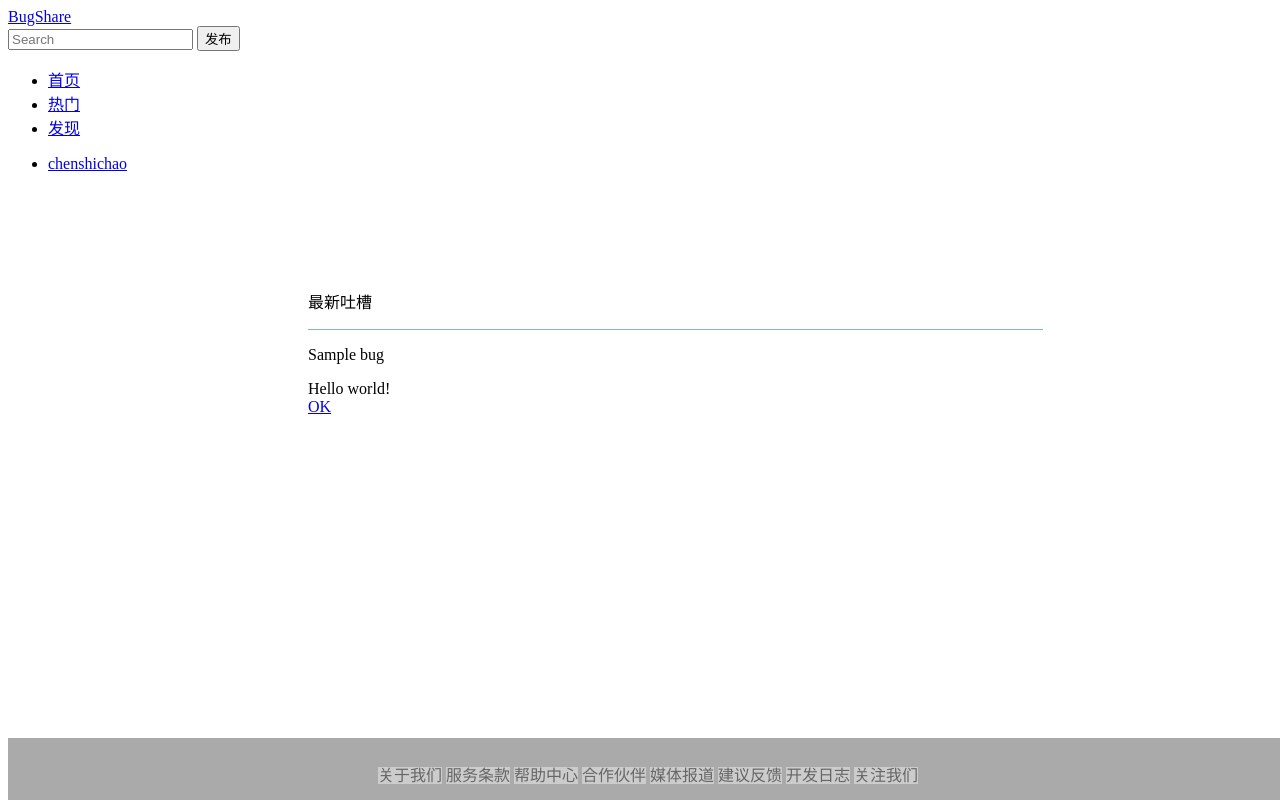
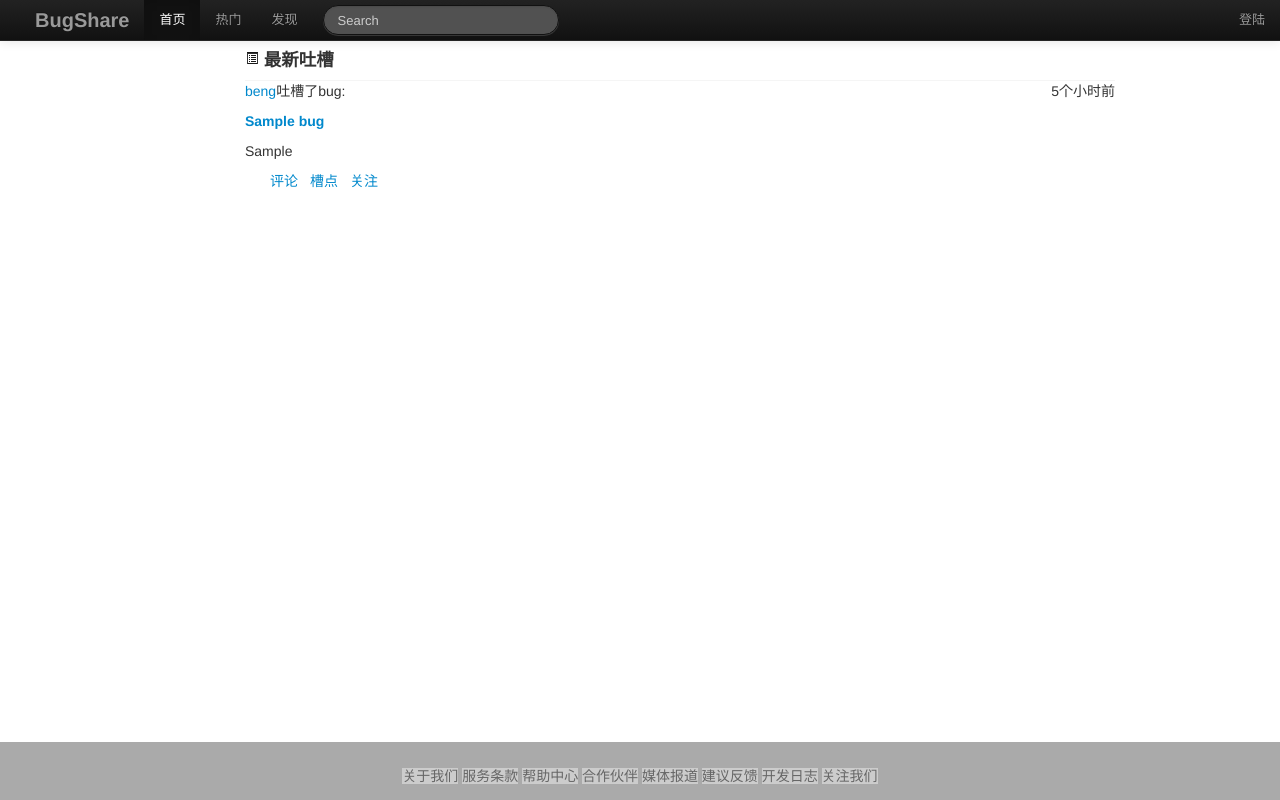
Before and after one commit to xiaochao/experience, a Django app: page /index in a window 1280 px wide. Run offline with Django 3.2, Linux system fonts and the light colour scheme; tables that the repository leaves empty hold one stand-in row (values such as "Sample post"); some libraries are stand-ins or nearby versions.

Commit message:
commint:add new feature

```diff
--- a/Manager/models.py
+++ b/Manager/models.py
@@ -1,4 +1,5 @@
 from django.db import models
+from datetime import *
 
 
 class User(models.Model):
@@ -9,7 +10,7 @@ class User(models.Model):
 class Bug(models.Model):
     title = models.CharField(max_length=200)
     explain = models.CharField(max_length=1000)
-    time = models.DateTimeField(auto_now_add=True)
+    time = models.DateTimeField(auto_now=True, default=datetime.now())
     author = models.CharField(max_length=10)
     delete = models.BooleanField(default=False)
     kind = models.CharField(max_length=1000)
--- a/Manager/views.py
+++ b/Manager/views.py
@@ -1,13 +1,14 @@
 # -*- coding: utf-8 -*-
 # Create your views here
 from django.shortcuts import render_to_response
-from django.http import HttpResponseRedirect
+from django.http import HttpResponseRedirect, Http404
 from Manager.forms import RegisteForm,LoginForm
 from Manager.error import *
 from django.views.decorators.csrf import csrf_exempt
 from django.contrib.auth.models import User
-from django.contrib.auth import authenticate, login
+from django.contrib.auth import authenticate, login, logout
 from Manager.models import Bug
+import time
 
 
 @csrf_exempt
@@ -28,7 +29,7 @@ def Registe(request):
     else:
         form = RegisteForm()
 
-    return render_to_response('registe.html', {'form': form, 'errors': errors})
+    return render_to_response('registe.html', {'form': form, 'errors': errors, 'username':request.user.username})
 
 @csrf_exempt
 def Login(request):
@@ -43,20 +44,43 @@ def Login(request):
             if user is not None:
                 login(request, user)
                 if user.is_active:
-                    return HttpResponseRedirect('/success.html')
+                    return HttpResponseRedirect('/index', {'username':request.user.username})
                 else:
                     errors['permission'] = '权限错误'
             else:
                 errors['failed'] = '用户名或者密码错误'
     else:
         form = LoginForm()
-    return render_to_response('login.html', {'form': form, 'errors': errors})
+    return render_to_response('login.html', {'form': form, 'errors': errors, 'username':request.user.username})
 
 @csrf_exempt
-def Index(self):
+def Index(request):
+    error = dict()
+    if request.method == 'POST':
+        context = request.POST
+        tt = time.strftime("%Y-%m-%d %H:%M:%S", time.localtime())
+        p = Bug(title=context['title'], explain=context['explain'], author=request.user.id, kind=1, time=tt)
+        try:
+            p.save()
+            return HttpResponseRedirect('#')
+        except:
+            error['SubmitError'] = '提交失败了'
+
     bugs = Bug.objects.all()
-    return render_to_response('index.html', {'bugs': bugs})
+    if str(request.user.username):
+        login = True
+    else:
+        login = False
+    return render_to_response('index.html', {'bugs': bugs, 'error':error, 'username':request.user.username, 'needlogin':login})
 
 @csrf_exempt
-def CreateBug(self):
-    return
+def Logout(request):
+    logout(request)
+    return HttpResponseRedirect('/index')
+
+@csrf_exempt
+def BugDetail(request, id):
+    error = dict()
+    bug_id = id
+    bug = Bug.objects.get(id='%s' % bug_id)
+    return render_to_response('detail.html', {'error':error, 'bug':bug})
--- a/UserManager/settings.py
+++ b/UserManager/settings.py
@@ -33,7 +33,7 @@ TIME_ZONE = 'Asia/Shanghai'
 
 # Language code for this installation. All choices can be found here:
 # http://www.i18nguy.com/unicode/language-identifiers.html
-LANGUAGE_CODE = 'en-us'
+LANGUAGE_CODE = 'zh-CN'
 
 SITE_ID = 1
 
@@ -46,7 +46,7 @@ USE_I18N = True
 USE_L10N = True
 
 # If you set this to False, Django will not use timezone-aware datetimes.
-USE_TZ = True
+USE_TZ = False
 
 # Absolute filesystem path to the directory that will hold user-uploaded files.
 # Example: "/var/www/example.com/media/"
--- a/UserManager/urls.py
+++ b/UserManager/urls.py
@@ -1,6 +1,6 @@
 from django.conf.urls import patterns, include, url
 from Manager import views
-from django.contrib.auth.views import login,logout
+from django.contrib.auth.views import login
 
 # Uncomment the next two lines to enable the admin:
 # from django.contrib import admin
@@ -21,7 +21,9 @@ urlpatterns = patterns('',
     url(r'^account/login$', login, {'template_name': 'login_new.html'}),
     url(r'^css/(?P<path>.*)$', 'django.views.static.serve', {'document_root': '/home/supertool/projects/www/UserManager/assets/css'}),
     url(r'^js/(?P<path>.*)$', 'django.views.static.serve', {'document_root': '/home/supertool/projects/www/UserManager/assets/js'}),
-    url(r'^images/(?P<path>.*)$', 'django.views.static.serve', {'document_root': '/home/supertool/projects/www/UserManager/assets/images'}),
-    url(r'^account/logout/$', logout),
+    url(r'^img/(?P<path>.*)$', 'django.views.static.serve', {'document_root': '/home/supertool/projects/www/UserManager/assets/img'}),
+    url(r'^ico/(?P<path>.*)$', 'django.views.static.serve', {'document_root': '/home/supertool/projects/www/UserManager/assets/ico'}),
+    url(r'^logout/$', views.Logout),
     url(r'^index$', views.Index),
+    url(r'^detail/(\d+)/$', views.BugDetail),
 )
--- a/templates/base.html
+++ b/templates/base.html
@@ -1,11 +1,9 @@
 <!DOCTYPE html>
-{% load bootstrap_toolkit %}
 <html>
 <head>
+    <meta http-equiv=“Content-Type” content=“text/html;charset=utf-8″/>
     <title>{% block title %}{% endblock %}</title>
 </head>
-{% bootstrap_stylesheet_tag %}
-{% bootstrap_stylesheet_tag "responsive" %}
 <style type="text/css">
     .center {
         width: auto;
@@ -16,9 +14,10 @@
     .text-center {
         text-align: center;
     }
+    .contain {
+        float:right;
+    }
     #footer {
-        position: absolute;
-        bottom: 0;
         padding: 10px 0;
         background-color: #AAA;
         width: 100%;
@@ -42,6 +41,13 @@
         padding:0;
         width:100px;
     }
+    #bOperate ul{
+        list-style: none;
+    }
+    #bOperate ul li{
+        float: left;
+        width: 40px;
+    }
     div#side1 {
         position:absolute;
         width:150px;
@@ -51,10 +57,9 @@
     #main {
         padding-bottom: 60px;
         position: relative;
-        left: 300px;
-        top: 100px;
+        top: 0px;
         width: 850px;
-        margin: 0px;
+        margin: 0px auto;
     }
     div#side2 {
         position:absolute;
@@ -66,29 +71,85 @@
     .test a:link{color:#666;background:#CCC;text-decoration:none;}
     .test a:visited{color:#666;text-decoration:underline;}
     .test a:hover{color:#FFF; font-weight:bold;text-decoration:underline;background:#F00;}
+    body{margin:0px; padding:0px; font-size:12px;}
+
 </style>
+
+<link href="/css/bootstrap.css" type="text/css" rel="stylesheet">
+<link href="/css/bootstrap-responsive.css" type="text/css" rel="stylesheet">
+<link href="/css/docs.css" type="text/css" rel="stylesheet">
+<link href="js/google-code-prettify/prettify.css" type="text/css" rel="stylesheet">
+<link rel="apple-touch-icon-precomposed" sizes="144x144" href="/ico/apple-touch-icon-144-precomposed.png">
+<link rel="apple-touch-icon-precomposed" sizes="114x114" href="/ico/apple-touch-icon-114-precomposed.png">
+<link rel="apple-touch-icon-precomposed" sizes="72x72" href="/ico/apple-touch-icon-72-precomposed.png">
+<link rel="apple-touch-icon-precomposed" href="/ico/apple-touch-icon-57-precomposed.png">
+<link rel="shortcut icon" href="/ico/favicon.png">
+
 <body>
     <div class="navbar navbar-fixed-top navbar-inverse">
         <div class="navbar-inner">
-
-            <a class="brand" href="#">BugShare</a>
-            <form class="navbar-search pull-left">
-                <input type="text" class="search-query" placeholder="Search">
-                <button type="submit" class="btn btn-inverse">发布</button>
-            </form>
-            <ul class="nav  ">
+            <ul class="nav">
+                <li><a class="brand" href="#">BugShare</a></li>
                 <li class="active"><a href="#">首页</a></li>
                 <li><a href="#">热门</a></li>
                 <li><a href="#">发现</a></li>
             </ul>
-
+            <form class="navbar-search pull-left">
+                <input type="text" class="search-query" placeholder="Search">
+            </form>
+            &nbsp;
+            {% if needlogin %}
+                <a href="#NewBug" role="button" class="btn btn-inverse" data-toggle="modal">发布</a>
+            {% endif %}
             <ul class="nav pull-right">
-                <li><a href="#"> chenshichao </a></li>
+                <li>
+                    {% if username %}
+                        <a href="#"> {{ username }} </a>
+                    {% else %}
+                        <a href="../login">登陆</a>
+                    {% endif %}
+                </li>
+                <li>
+                    {% if username %}
+                        <a href="../logout">注销</a>
+                    {% endif %}
+                </li>
             </ul>
         </div>
     </div>
-    {% block content %}{% endblock %}
-    <div id="footer">
+    <div id="NewBug" class="modal hide fade" tabindex="-1" role="dialog" aria-labelledby="myModalLabel" aria-hidden="true">
+        <div class="modal-header" style="background-color:#000000;">
+            <button type="button" class="close" data-dismiss="modal" aria-hidden="true">&times;</button>
+            <h3 id="myModalLabel"><span style="color: #ffffff">发布一个新bug</span></h3>
+        </div>
+        <div class="modal-body">
+            <form action="" method="POST">
+                <h5>新bug</h5>
+                <input type="text" class="input-block-level" placeholder="title" name="title">
+                <br>
+                <h5>具体描述</h5>
+                <textarea class="input-block-level" rows="4" style="resize: none;" name="explain"></textarea>
+                <h5>关键字</h5>
+                <input type="text" class="input-block-level" placeholder="以逗号分割" name="sign">
+                <div class="form-actions">
+                    <button type="submit" class="btn btn-primary ">发表</button>
+                    <button class="btn"  data-dismiss="modal">取消</button>
+                </div>
+            </form>
+        </div>
+    </div>
+    <div id="Tip" class="modal hide fade" tabindex="-1" role="dialog" aria-labelledby="myModalLabel" aria-hidden="true">
+        <div class="modal-header">
+            <h3 id="myModalLabel">哎哟，你还没有登陆哦</h3>
+        </div>
+        <div class="row">
+            <a href="/login">现在去登陆</a>
+            <a href="/registe">现在去注册</a>
+        </div>
+    </div>
+    {% block content %}
+    {% endblock %}
+    <div id="footer" class="navbar-fixed-bottom">
         <div class="test" id="bNav">
         <ul >
             <li><a href="">关于我们</a></li>
@@ -102,5 +163,28 @@
         </ul>
         </div>
     </div>
+    <script src="/js/jquery.js"></script>
+    <script src="/js/bootstrap-transition.js"></script>
+    <script src="/js/bootstrap-alert.js"></script>
+    <script src="/js/bootstrap-modal.js"></script>
+    <script src="/js/bootstrap-dropdown.js"></script>
+    <script src="/js/bootstrap-scrollspy.js"></script>
+    <script src="/js/bootstrap-tab.js"></script>
+    <script src="/js/bootstrap-tooltip.js"></script>
+    <script src="/js/bootstrap-popover.js"></script>
+    <script src="/js/bootstrap-button.js"></script>
+    <script src="/js/bootstrap-collapse.js"></script>
+    <script src="/js/bootstrap-carousel.js"></script>
+    <script src="/js/bootstrap-typeahead.js"></script>
+    <script src="/js/bootstrap-affix.js"></script>
+
+    <script src="/js/holder/holder.js"></script>
+    <script src="/js/google-code-prettify/prettify.js"></script>
+
+    <script src="/js/application.js"></script>
+    <script type="text/javascript">
+    var _bdhmProtocol = (("https:" == document.location.protocol) ? " https://" : " http://");
+    document.write(unescape("%3Cscript src='" + _bdhmProtocol + "hm.baidu.com/h.js%3F3d8e7fc0de8a2a75f2ca3bfe128e6391' type='text/javascript'%3E%3C/script%3E"));
+    </script>
 </body>
 </html>
--- /dev/null
+++ b/templates/detail.html
@@ -0,0 +1,2 @@
+{{ bug.title }}
+{{ bug.explain }}
--- a/templates/index.html
+++ b/templates/index.html
@@ -2,59 +2,47 @@
 {% block title %}首页{% endblock %}
 {% block content %}
 <div id="main">
-    <div>
-        <p>
-            <i class=" icon-th-list"></i>
-            最新吐槽
-        </p>
-        <div style="margin:0;padding:0; width:735px;height:1px;background-color:#8aabe5;overflow:hidden;"></div>
-    </div>
-    <div>
+    <div class="span9">
+        <span>
+            <h4><i class="icon-list-alt"></i>&nbsp;最新吐槽</h4>
+        </span>
         {% for bug in bugs %}
-            <p>{{ bug.title }}</p>
+            <div style="border-top: #f5f5f5 1px solid; ">
+                <div>
+                    <a href="#">beng</a>吐槽了bug:
+                    <span style="float: right">5个小时前</span>
+                </div>
+                <div>
+                    <h5><a href="/detail/{{ bug.id }}" target="_blank">{{ bug.title }}</a></h5>
+                    <span>{{ bug.explain }}</span>
+                </div>
+                <div id="bOperate">
+                    <ul>
+                        <li><a href="#" onclick="return chg('comment');" id="comment_a">评论</a></li>
+                        <li><a href="#" data-toggle="popover" data-html="true" data-container="div" data-placement="bottom" data-content="<input type='text' />">槽点</a></li>
+                        <li><a href="#">关注</a></li>
+                    </ul>
+                </div>
+                <br>
+                <div id="comment" style="display: none;">
+                    脚本之家，脚本编程基地。欢迎大家学习交流。
+                </div>
+            </div>
+            <br>
+            <br>
         {% endfor %}
     </div>
-
-    <!-- 建立一个模态对话框，渐显渐消 -->
-<div id="myModal" class="modal hide fade">
-    <!-- 对话框内容 -->
-    <div class="modal-body">
-        Hello world!
-    </div>
-    <!-- 对话框按钮 -->
-    <div class="modal-footer">
-        <a href="#" class="btn primary">OK</a>
-    </div>
 </div>
-</div>
-
 <script type="text/javascript">
-// 确保对话框只在页面加载完成后显示
-$(function() {
-    // 点击之后隐藏对话框
-    $("#myModal").bind("show", function() {
-        $("#myModal a.btn").click(function(e) {
-            // 这里放点击后的代码
-            // 我们这里只放一点示例内容
-            console.log("button pressed: "+$(this).html());
-
-            // 隐藏对话框
-            $("#myModal").modal('hide');
-        });
-    });
-
-    // 对话框隐藏后就可以删除事件监听了
-    $("#myModal").bind("hide", function() {
-        // 所谓“松绑”
-        $("#myModal a.btn").unbind();
-    });
-
-    // 最后再设置对话框本身
-    $("#myModal").modal({
-      "backdrop"  : "static",
-      "keyboard"  : true,
-      "show"      : true    // 这个参数确保对话框立即显示
-    });
-});
+    function chg(id_num){
+        var oa = document.getElementById(id_num);
+        var ob = document.getElementById("comment_a");
+        if(oa.style.display == "block"){
+            oa.style.display = "none";
+        }else{
+            oa.style.display = "block";
+        }
+    return false;
+    }
 </script>
 {% endblock %}
```
Also changed, not shown: Manager/forms.py (+7 -1 lines), templates/login.html (+4 -22 lines), templates/login_new.html (+20 -20 lines), 1 other file.
